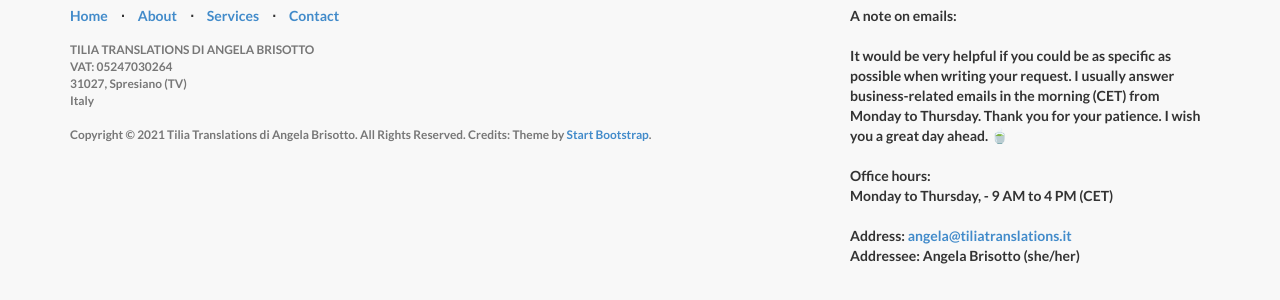
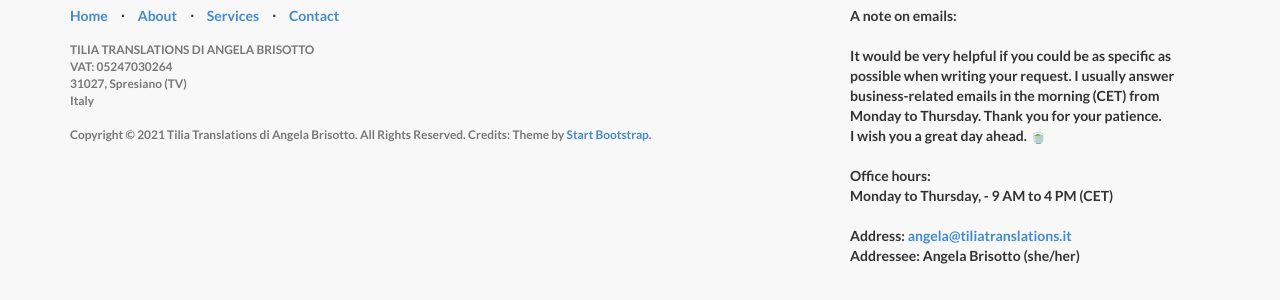
Before and after one commit to angelatiliatranslations/englishversion, a Jekyll site: the page built from index.html, in a window 1280 px wide and 900 px high, scrolled down 5454 px. Shown: the part 584-884 px from the top of the window. Built offline with Jekyll 4.4.1, drawn with Linux system fonts in a browser that asks for light colours; nearby versions of some CDN libraries; library files that are not in the unit come from our copies.

```diff
--- a/_config.yml
+++ b/_config.yml
@@ -25,7 +25,9 @@ Credits: Theme by <a href="https://startbootstrap.com/">Start Bootstrap</a>.
 credits: 'A note on emails:
 <br>
 <br>
-It would be very helpful if you could be as specific as possible when writing your request. I usually answer business-related emails in the morning (CET) from Monday to Thursday. Thank you for your patience. I wish you a great day ahead. &#127861;
+It would be very helpful if you could be as specific as possible when writing your request. I usually answer business-related emails in the morning (CET) from Monday to Thursday. Thank you for your patience.
+<br>
+I wish you a great day ahead. &#127861;
 <br>
 <br>
 Office hours:
```
